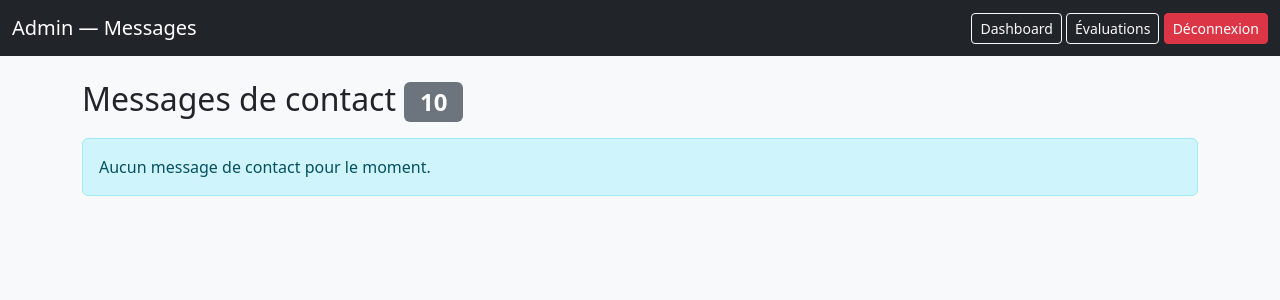
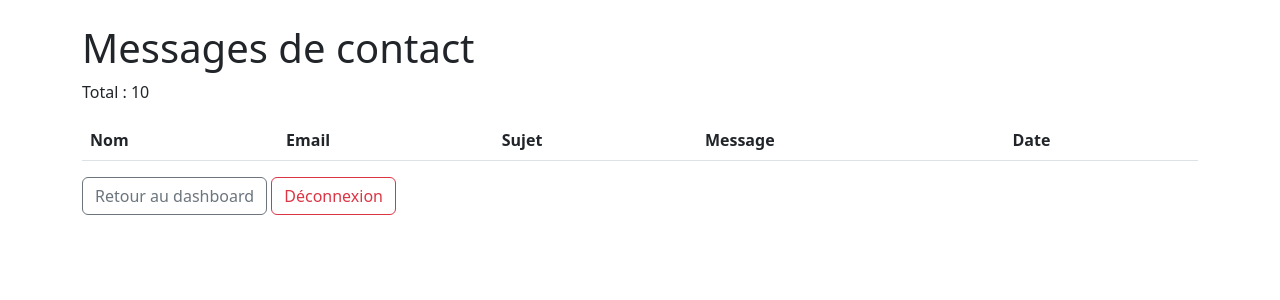
Before and after one commit to mybsow/pdf-fusion-pro_ultimate, a Python web app: template templates/admin/messages.html in a window 1280 px wide. Shown: the top 300 px of the page. Run offline with Jinja, Linux system fonts and the light colour scheme; the template is opened without the code that fills it: most values are stand-ins (such as "Sample title", 1, 10 or a date in 2020); lists and menus that the app fills with data are empty.

Commit message:
Update messages.html

```diff
--- a/templates/admin/messages.html
+++ b/templates/admin/messages.html
@@ -1,68 +1,40 @@
 <!DOCTYPE html>
 <html lang="fr">
 <head>
-    <meta charset="UTF-8">
-    <title>Messages de contact — Admin</title>
-    <meta name="viewport" content="width=device-width, initial-scale=1">
+  <meta charset="UTF-8">
+  <title>Admin – Messages</title>
+  <link href="https://cdn.jsdelivr.net/npm/bootstrap@5.3.0/dist/css/bootstrap.min.css" rel="stylesheet">
+</head>
+<body class="container mt-4">
 
-    <link href="https://cdn.jsdelivr.net/npm/bootstrap@5.3.2/dist/css/bootstrap.min.css" rel="stylesheet">
-</head>
+<h1>Messages de contact</h1>
+<p>Total : {{ total }}</p>
 
-<body class="bg-light">
+<table class="table table-striped">
+  <thead>
+    <tr>
+      <th>Nom</th>
+      <th>Email</th>
+      <th>Sujet</th>
+      <th>Message</th>
+      <th>Date</th>
+    </tr>
+  </thead>
+  <tbody>
+    {% for msg in messages %}
+    <tr>
+      <td>{{ msg.first_name }} {{ msg.last_name }}</td>
+      <td>{{ msg.email }}</td>
+      <td>{{ msg.subject }}</td>
+      <td>{{ msg.message }}</td>
+      <td>{{ msg.timestamp[:19] }}</td>
+    </tr>
+    {% endfor %}
+  </tbody>
+</table>
 
-<nav class="navbar navbar-dark bg-dark">
-    <div class="container-fluid">
-        <span class="navbar-brand">Admin — Messages</span>
-        <div>
-            <a href="{{ url_for('admin.admin_dashboard') }}" class="btn btn-outline-light btn-sm">Dashboard</a>
-            <a href="{{ url_for('admin.admin_ratings') }}" class="btn btn-outline-light btn-sm">Évaluations</a>
-            <a href="{{ url_for('admin.admin_logout') }}" class="btn btn-danger btn-sm">Déconnexion</a>
-        </div>
-    </div>
-</nav>
+<a href="{{ url_for('admin.admin_dashboard') }}" class="btn btn-outline-secondary">Retour au dashboard</a>
+<a href="{{ url_for('admin.admin_logout') }}" class="btn btn-outline-danger">Déconnexion</a>
 
-<div class="container mt-4">
-
-    <h2 class="mb-3">
-        Messages de contact
-        <span class="badge bg-secondary">{{ total }}</span>
-    </h2>
-
-    {% if messages %}
-        <div class="accordion" id="messagesAccordion">
-            {% for msg in messages %}
-            <div class="accordion-item">
-                <h2 class="accordion-header" id="heading{{ loop.index }}">
-                    <button class="accordion-button collapsed" type="button"
-                            data-bs-toggle="collapse"
-                            data-bs-target="#collapse{{ loop.index }}">
-                        <strong>{{ msg.get("name", "Anonyme") }}</strong>
-                        &nbsp;— {{ msg.get("subject", "Sans sujet") }}
-                        <span class="ms-auto text-muted small">
-                            {{ msg.get("timestamp", "") }}
-                        </span>
-                    </button>
-                </h2>
-
-                <div id="collapse{{ loop.index }}" class="accordion-collapse collapse">
-                    <div class="accordion-body">
-                        <p><strong>Email :</strong> {{ msg.get("email", "Non renseigné") }}</p>
-                        <p><strong>Page :</strong> {{ msg.get("page", "") }}</p>
-                        <hr>
-                        <p style="white-space: pre-wrap;">{{ msg.get("message", "") }}</p>
-                    </div>
-                </div>
-            </div>
-            {% endfor %}
-        </div>
-    {% else %}
-        <div class="alert alert-info">
-            Aucun message de contact pour le moment.
-        </div>
-    {% endif %}
-
-</div>
-
-<script src="https://cdn.jsdelivr.net/npm/bootstrap@5.3.2/dist/js/bootstrap.bundle.min.js"></script>
 </body>
 </html>
```
